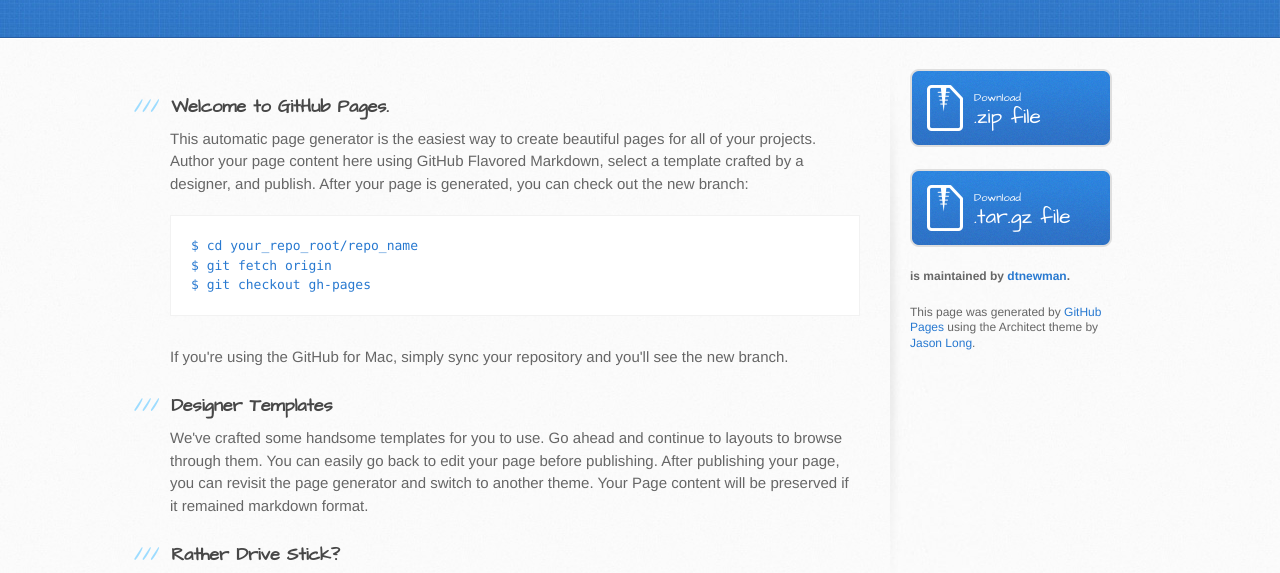
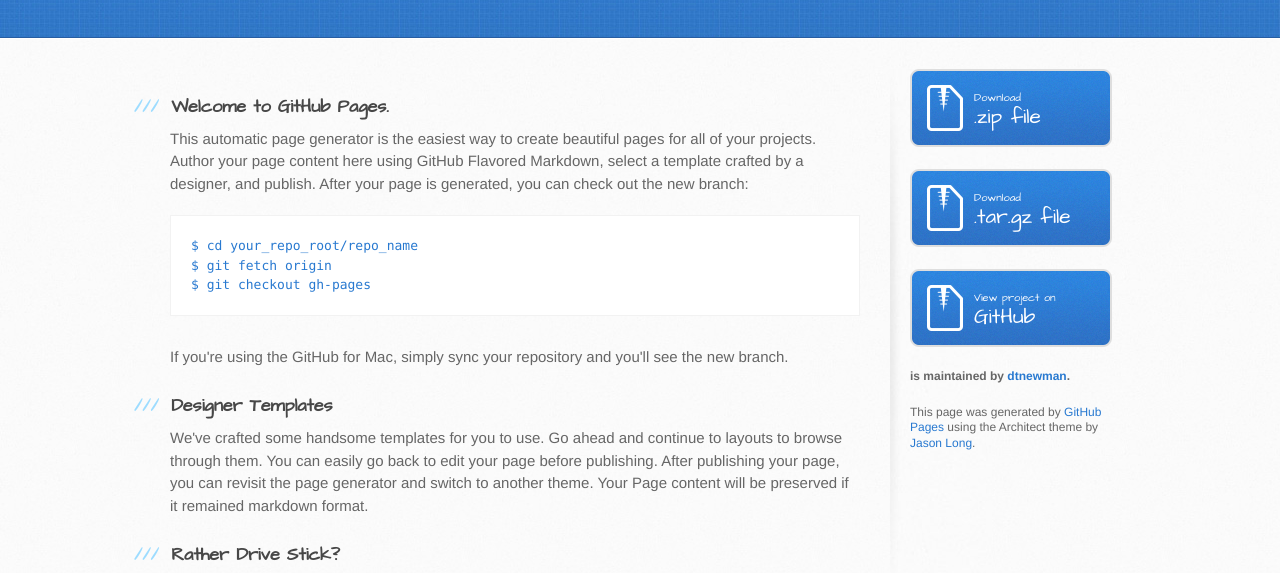
Before and after one commit to dtnewman/finch, a plain HTML site: page index.html in a window 1280 px wide. Shown: the part 197-770 px from the top of the page. Drawn offline with Linux system fonts and the light colour scheme.

Commit message:
Update index.html

```diff
--- a/index.html
+++ b/index.html
@@ -70,6 +70,7 @@ $ git checkout gh-pages
             <small>Download</small>
             .tar.gz file
           </a>
+          <a href="https://github.com/dtnewman/finch" class="button"><small>View project on</small>GitHub</a>
 
           <p class="repo-owner"><a href="https://github.com/dtnewman/finch"></a> is maintained by <a href="https://github.com/dtnewman">dtnewman</a>.</p>
 
```
